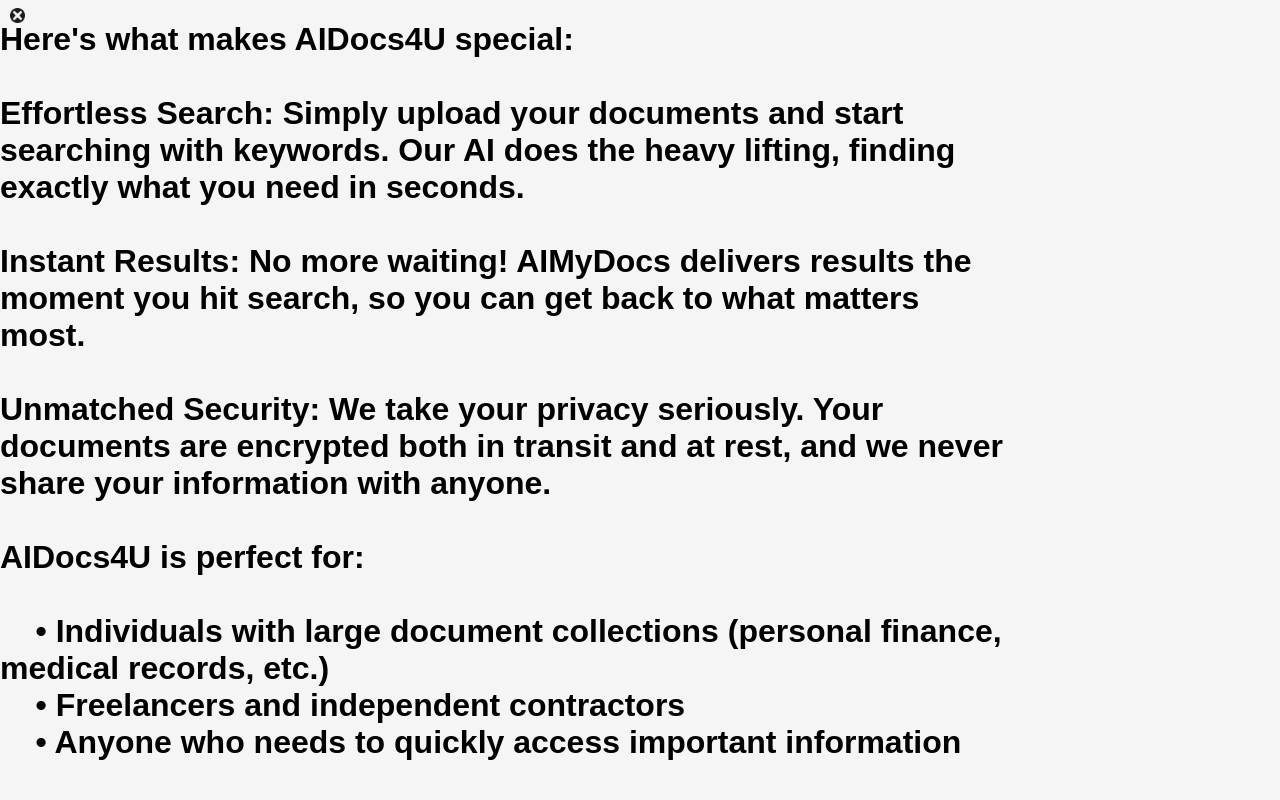
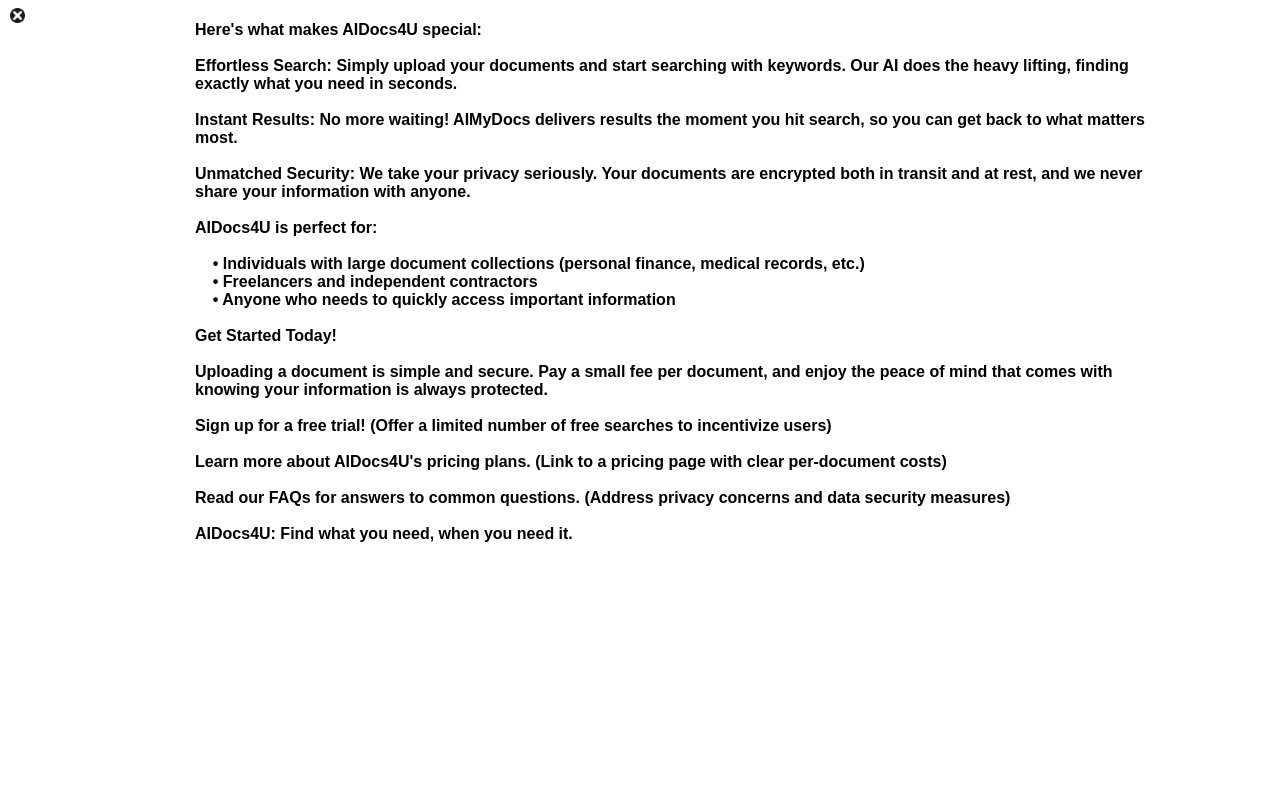
Before and after one commit to blueNSX/AIDocs_dev02-rjs, a website: page client1/c16_aidocs-review-app/popup.html in a window 1280 px wide. Shown: the top 800 px of the page. Drawn offline with Linux system fonts and the light colour scheme; a web font is replaced by a local one.

Commit message:
Margin fix

```diff
--- a/client1/c16_aidocs-review-app/global-css/header.css
+++ b/client1/c16_aidocs-review-app/global-css/header.css
@@ -9,7 +9,7 @@
 /-------------------------------------------------*/
 
 body {
-    margin: auto 0;
+    margin: 0 auto;
     padding: 0;
     font-family: "Arial", sans-serif;
     min-height: 100vh;
@@ -117,6 +117,9 @@
 
 /* Larger smartphones (including iPhone 15 Pro) */
 @media screen and (max-width: 428px) {
+    body {
+        margin: 0 0;
+    }
     .header-section {
         padding: 10px;
     }
--- a/client1/c16_aidocs-review-app/popup.html
+++ b/client1/c16_aidocs-review-app/popup.html
@@ -14,6 +14,26 @@
         <!--<link rel="stylesheet"    href="./global-css/popup.css">-->
         <link rel="stylesheet"    href="./global-css/footer.css">
         <link rel="stylesheet"    href="./global-css/controltip.css">
+<style>
+    body {
+        background-color: #FFF;
+    }
+    .content {
+        background-color: #FFF;
+    }
+    #popup-box {
+        height: 30px;
+    }
+    .modal {
+        height: 30px;
+    }
+    h1 {
+        font-size: 1rem;
+        padding: 10px 0px 0px 60px;
+    }
+
+</style>
+
 </head>
 
 <body>
```
